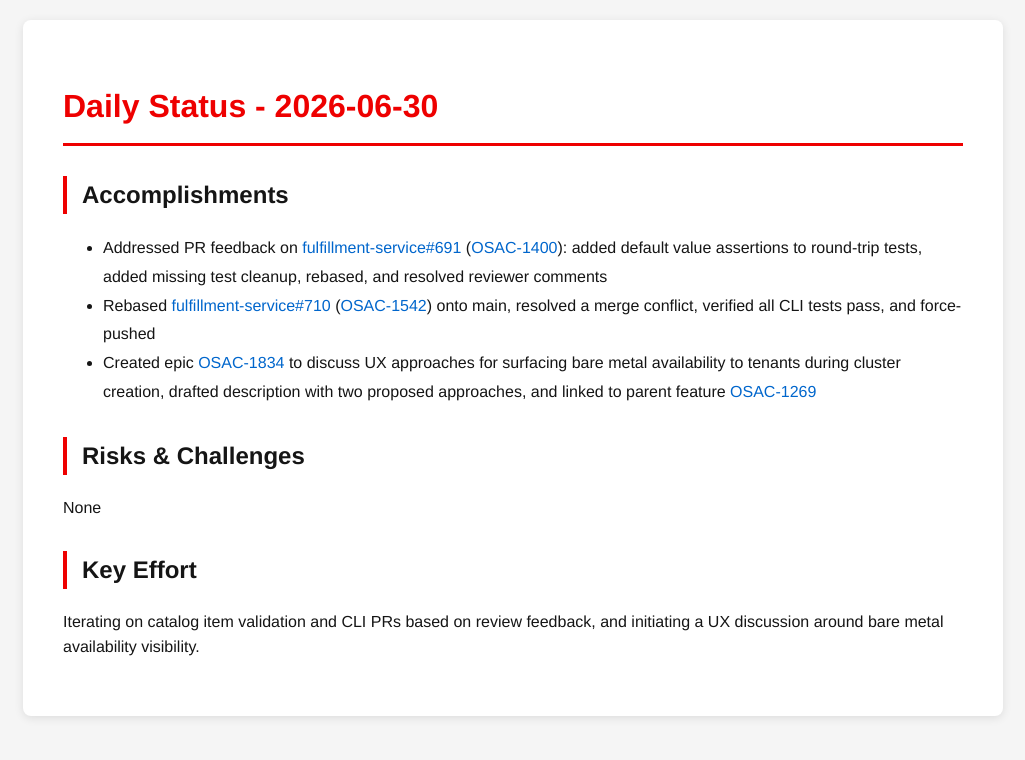
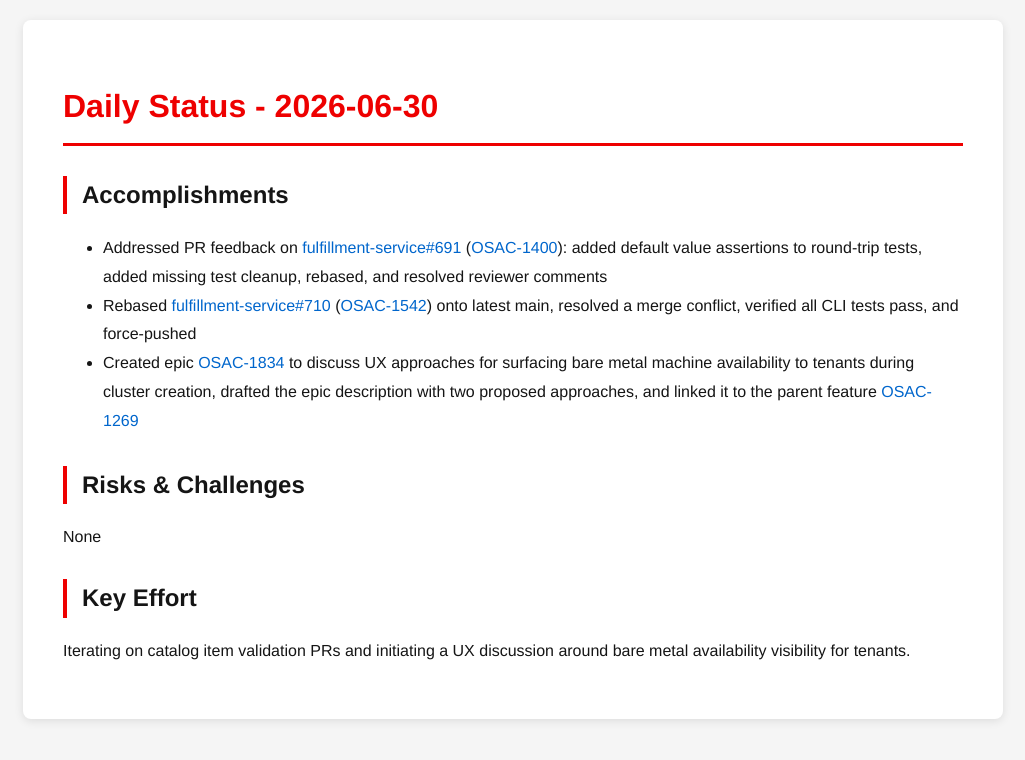
Before and after one commit to tzvatot/daily-status, a Jekyll site: the page built from 2026-06-30.md, in a window 1280 px wide. Shown: the top 760 px of the page, without its empty margins (127-1152 px from the left). Built offline with Jekyll 4.4.1, drawn with Linux system fonts in a browser that asks for light colours.

Commit message:
Daily status update - 2026-06-30

```diff
--- a/2026-06-30.md
+++ b/2026-06-30.md
@@ -8,11 +8,11 @@
 
 ## Accomplishments
 - Addressed PR feedback on [fulfillment-service#691](https://github.com/osac-project/fulfillment-service/pull/691) ([OSAC-1400](https://redhat.atlassian.net/browse/OSAC-1400)): added default value assertions to round-trip tests, added missing test cleanup, rebased, and resolved reviewer comments
-- Rebased [fulfillment-service#710](https://github.com/osac-project/fulfillment-service/pull/710) ([OSAC-1542](https://redhat.atlassian.net/browse/OSAC-1542)) onto main, resolved a merge conflict, verified all CLI tests pass, and force-pushed
-- Created epic [OSAC-1834](https://redhat.atlassian.net/browse/OSAC-1834) to discuss UX approaches for surfacing bare metal availability to tenants during cluster creation, drafted description with two proposed approaches, and linked to parent feature [OSAC-1269](https://redhat.atlassian.net/browse/OSAC-1269)
+- Rebased [fulfillment-service#710](https://github.com/osac-project/fulfillment-service/pull/710) ([OSAC-1542](https://redhat.atlassian.net/browse/OSAC-1542)) onto latest main, resolved a merge conflict, verified all CLI tests pass, and force-pushed
+- Created epic [OSAC-1834](https://redhat.atlassian.net/browse/OSAC-1834) to discuss UX approaches for surfacing bare metal machine availability to tenants during cluster creation, drafted the epic description with two proposed approaches, and linked it to the parent feature [OSAC-1269](https://redhat.atlassian.net/browse/OSAC-1269)
 
 ## Risks & Challenges
 None
 
 ## Key Effort
-Iterating on catalog item validation and CLI PRs based on review feedback, and initiating a UX discussion around bare metal availability visibility.
+Iterating on catalog item validation PRs and initiating a UX discussion around bare metal availability visibility for tenants.
```
